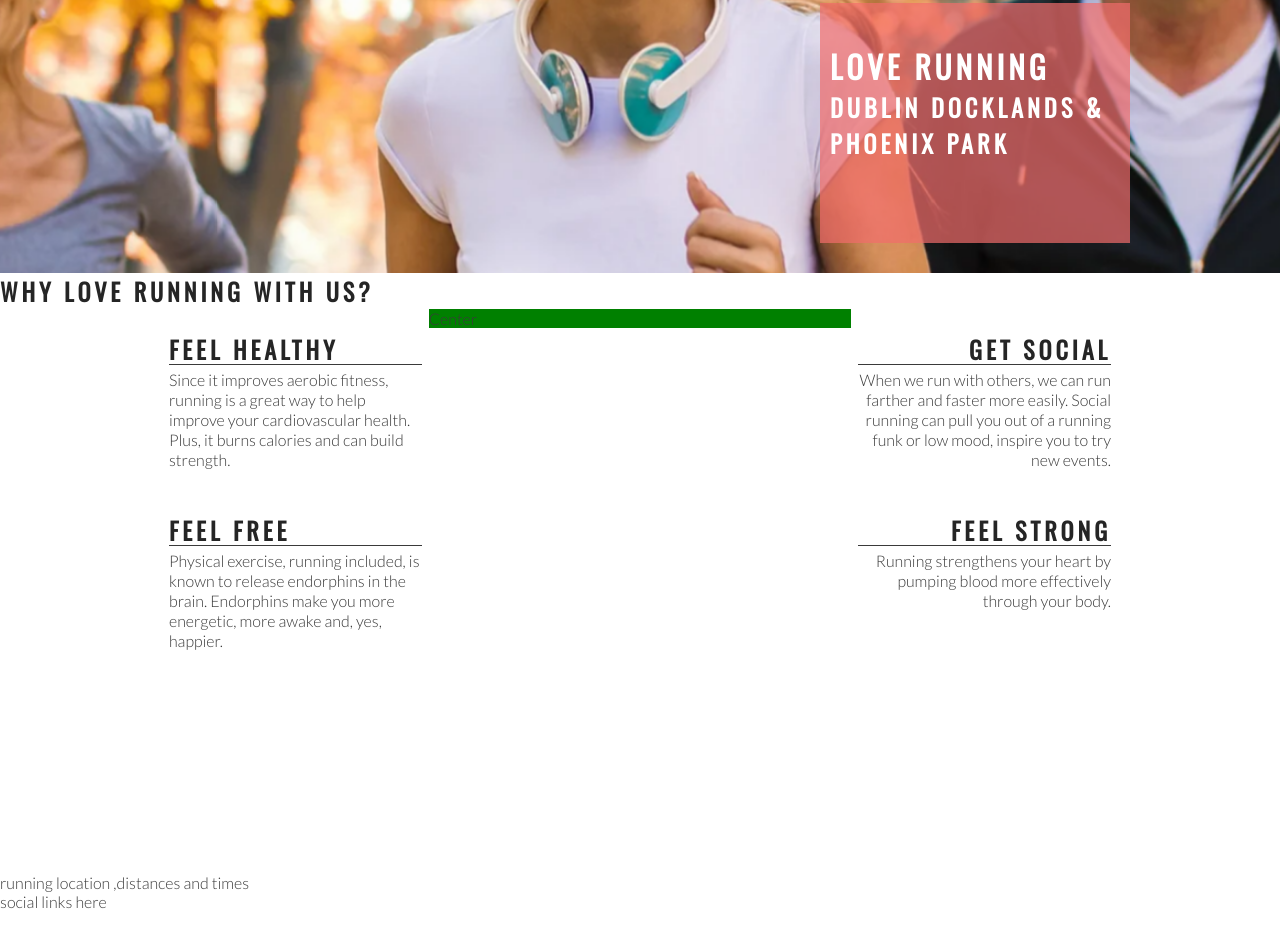
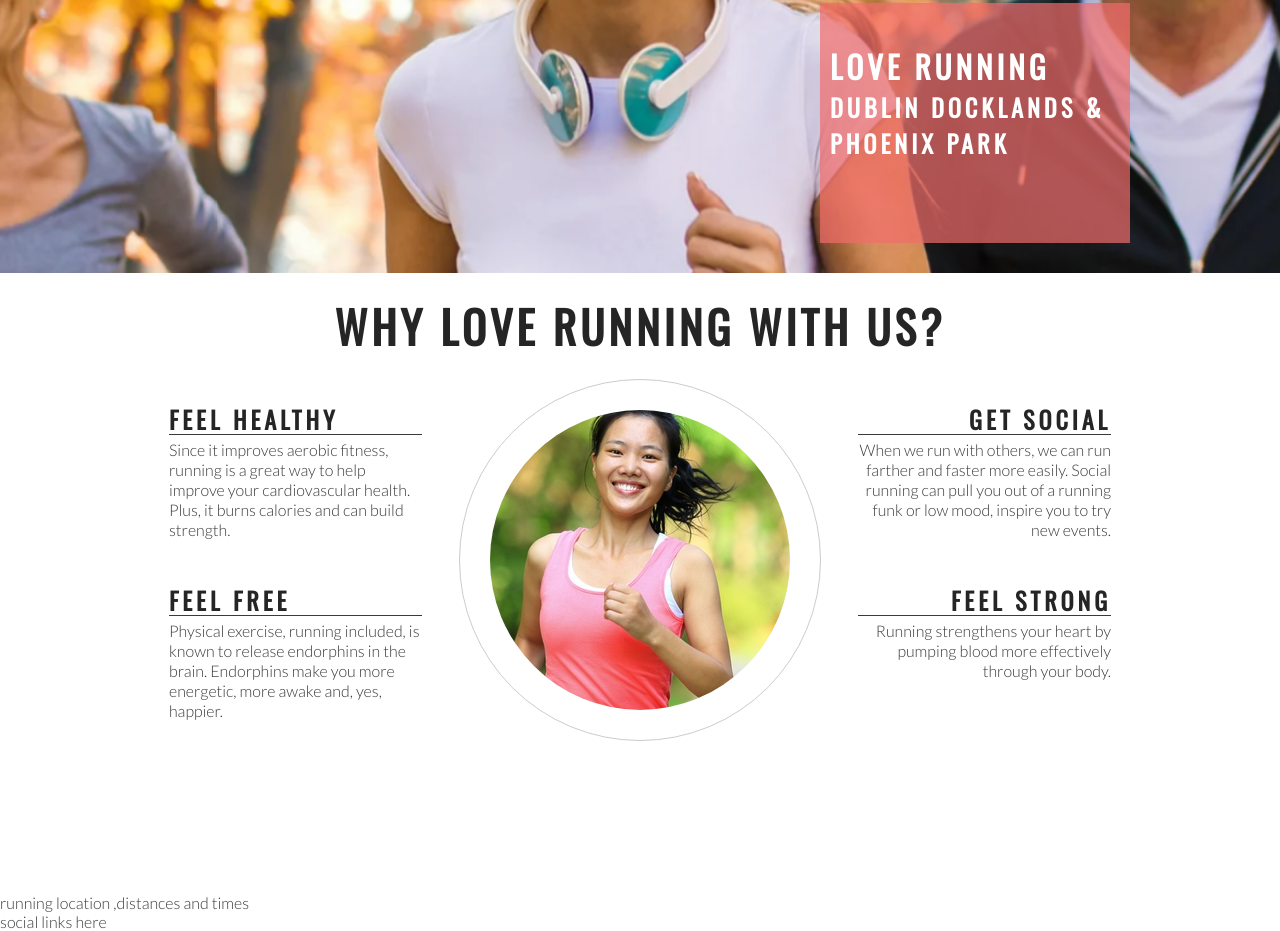
Before and after one commit to NatasaMiric/love-running, a plain HTML site: page index.html in a window 1280 px wide. Shown: the part 402-1333 px from the top of the page. Drawn offline with nearby package versions, Linux system fonts and the light colour scheme.

Commit message:
Add club ethos center image and style into a circle

```diff
--- a/assets/css/style.css
+++ b/assets/css/style.css
@@ -140,7 +140,7 @@ h1, h2 {
 #center-about {
     width: 33%;
     margin: 0 auto;
-    background-color: green;
+
 }
 
 hr {
@@ -174,3 +174,27 @@ hr {
 .right-about-heading p {
     text-align: right;
 }
+
+#welcome {
+    text-align: center;
+    margin: 20px 0;
+    font-size: 280%;
+}
+
+#circle-container {
+    width: 300px;
+    height: 300px;
+    padding: 30px;
+    border-style: solid;
+    border-color: #ccc;
+    border-width: 1px;
+    border-radius: 50%;
+    margin: 0 auto;
+}
+
+#circle-cover-bg {
+    background: url('../images/ethos-center-image.jpg') no-repeat center center;
+    height: 100%;
+    border-radius: 50%;
+
+}
--- a/index.html
+++ b/index.html
@@ -42,7 +42,7 @@
 
     </section>
     <section id="club-ethos">
-        <h1>Why Love Running With Us?</h1>
+        <h2 id="welcome">Why Love Running With Us?</h2>
         <div id="left-about">
             <div class="left-about-heading">
                 <h2>Feel Healthy</h2>
@@ -75,7 +75,13 @@
                 </p>
             </div>
         </div>
-        <div id="center-about">Center</div>
+        <div id="center-about">
+            <div id="circle-container">
+                <div id="circle-cover-bg">
+
+                </div>
+            </div>
+        </div>
     </section>
     <section>
         running location ,distances and times
```
Also changed, not shown: assets/images/ethos-center-image.jpg (added).
